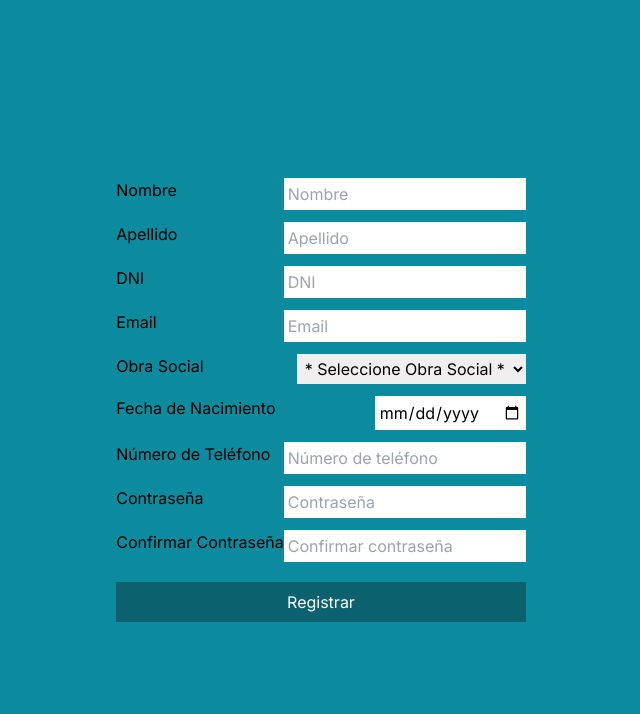
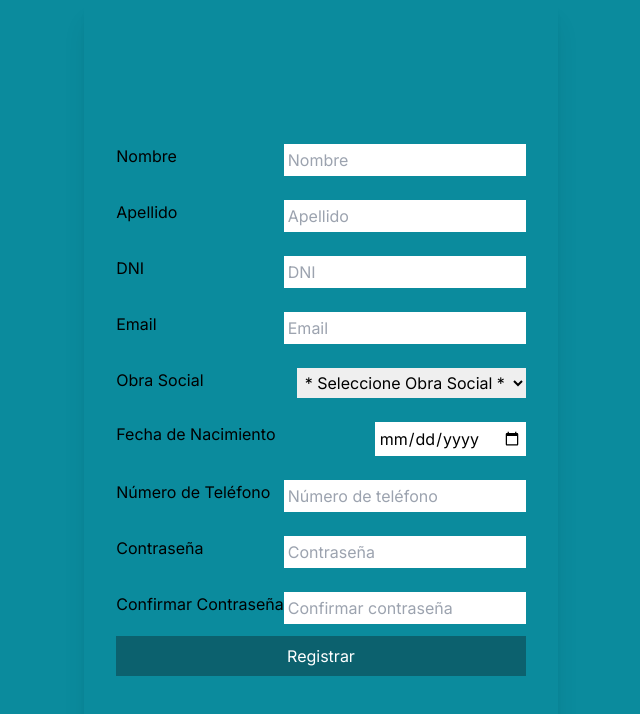
Before and after one commit to No-Country/c14-50-ft-nest, a Next.js app in the folder frontend/: page /register in a window 1280 px wide. Shown: the top 714 px of the page, without its empty margins (319-959 px from the left). Built offline with nearby package versions, Linux system fonts and the light colour scheme.

Commit message:
Add styles

```diff
--- a/frontend/src/components/RegisterForm.tsx
+++ b/frontend/src/components/RegisterForm.tsx
@@ -39,38 +39,38 @@ const RegisterForm = () => {
   }
 
   return (
-    <form className="flex gap-3 flex-col text-black "
+    <form className="h-screen justify-center p-8 flex flex-col text-black shadow-xl"
       onSubmit={handleSubmit(submitData)}
     >
-      <div className='flex justify-between'>
+      <div className='flex justify-between mt-5 mb-1'>
         <label>Nombre</label>
         <input type="text" {...register('name')} placeholder="Nombre" />
       </div>
       {errors.name && (
-        <span className='bg-red-200 text-red-600 px-4 rounded-sm  '>{errors.name.message}</span>
+        <span className='bg-red-200 text-red-600 px-4 rounded-sm'>{errors.name.message}</span>
       )}
-      <div className='flex justify-between'>
+      <div className='flex justify-between mt-5 mb-1'>
         <label>Apellido</label>
         <input type="text" {...register('lastName')} placeholder="Apellido" />
       </div>
       {errors.lastName && (
-        <span className='bg-red-200 text-red-600 px-4 rounded-sm  '>{errors.lastName.message}</span>
+        <span className='bg-red-200 text-red-600 px-4 rounded-sm '>{errors.lastName.message}</span>
       )}
-      <div className='flex justify-between'>
+      <div className='flex justify-between mt-5 mb-1'>
         <label>DNI</label>
         <input type="number" {...register('dni')} placeholder="DNI" />
       </div>
       {errors.dni && (
-        <span className='bg-red-200 text-red-600 px-4 rounded-sm  '>{errors.dni.message}</span>
+        <span className='bg-red-200 text-red-600 px-4 rounded-sm '>{errors.dni.message}</span>
       )}
-      <div className='flex justify-between'>
+      <div className='flex justify-between mt-5 mb-1'>
         <label>Email</label>
         <input type="email" {...register('email')} placeholder="Email" />
       </div>
       {errors.email && (
-        <span className='bg-red-200 text-red-600 px-4 rounded-sm  '>{errors.email.message}</span>
+        <span className='bg-red-200 text-red-600 px-4 rounded-sm '>{errors.email.message}</span>
       )}
-      <div className='flex justify-between'>
+      <div className='flex justify-between mt-5 mb-1'>
         <label>Obra Social</label>
         <select {...register('insurance')}>
           <option value=''>* Seleccione Obra Social *</option>
@@ -78,30 +78,30 @@ const RegisterForm = () => {
         </select>
       </div>
       {errors.insurance && (
-        <span className='bg-red-200 text-red-600 px-4 rounded-sm  '>{errors.insurance.message}</span>
+        <span className='bg-red-200 text-red-600 px-4 rounded-sm '>{errors.insurance.message}</span>
       )}
-      <div className='flex justify-between'>
+      <div className='flex justify-between mt-5 mb-1'>
         <label>Fecha de Nacimiento</label>
         <input type="date" ref={date} onChange={handleChange} />
       </div>
       {errors.birthdate && (
-        <span className='bg-red-200 text-red-600 px-4 rounded-sm  '>{errors.birthdate.message}</span>
+        <span className='bg-red-200 text-red-600 px-4 rounded-sm '>{errors.birthdate.message}</span>
       )}
-      <div className='flex justify-between'>
+      <div className='flex justify-between mt-5 mb-1'>
         <label>Número de Teléfono</label>
         <input type="number" {...register('phoneNumber')} placeholder="Número de teléfono" />
       </div>
       {errors.phoneNumber && (
-        <span className='bg-red-200 text-red-600 px-4 rounded-sm  '>{errors.phoneNumber.message}</span>
+        <span className='bg-red-200 text-red-600 px-4 rounded-sm '>{errors.phoneNumber.message}</span>
       )}
-      <div className='flex justify-between'>
+      <div className='flex justify-between mt-5 mb-1'>
         <label>Contraseña</label>
         <input type="password" {...register('password')} placeholder="Contraseña" />
       </div>
       {errors.password && (
-        <span className='bg-red-200 text-red-600 px-4 rounded-sm  '>{errors.password.message}</span>
+        <span className='bg-red-200 text-red-600 px-4 rounded-sm '>{errors.password.message}</span>
       )}
-      <div className='flex justify-between'>
+      <div className='flex justify-between mt-5 mb-1'>
         <label>Confirmar Contraseña</label>
         <input type="password" {...register('confirmPassword')} placeholder="Confirmar contraseña" />
       </div>
```
